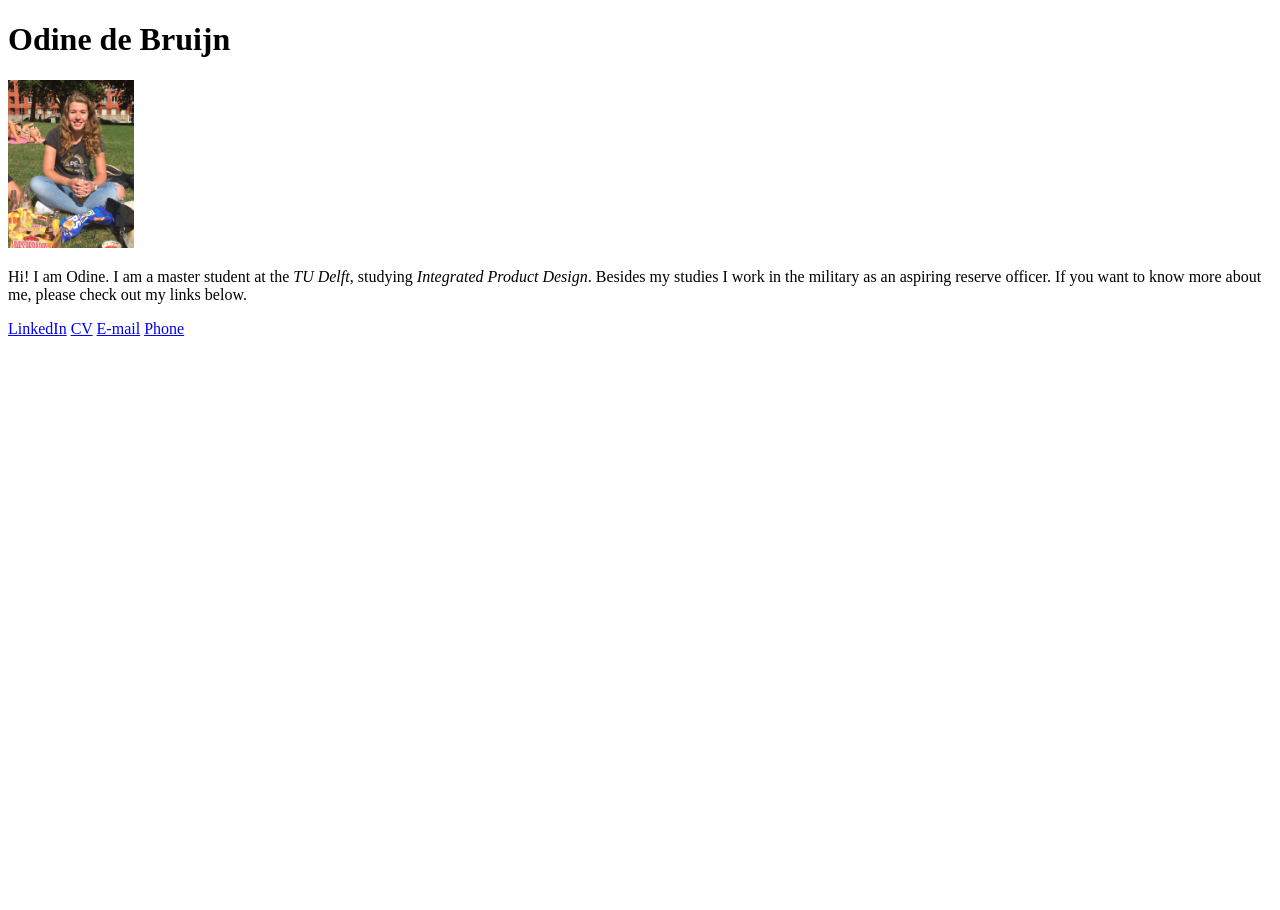
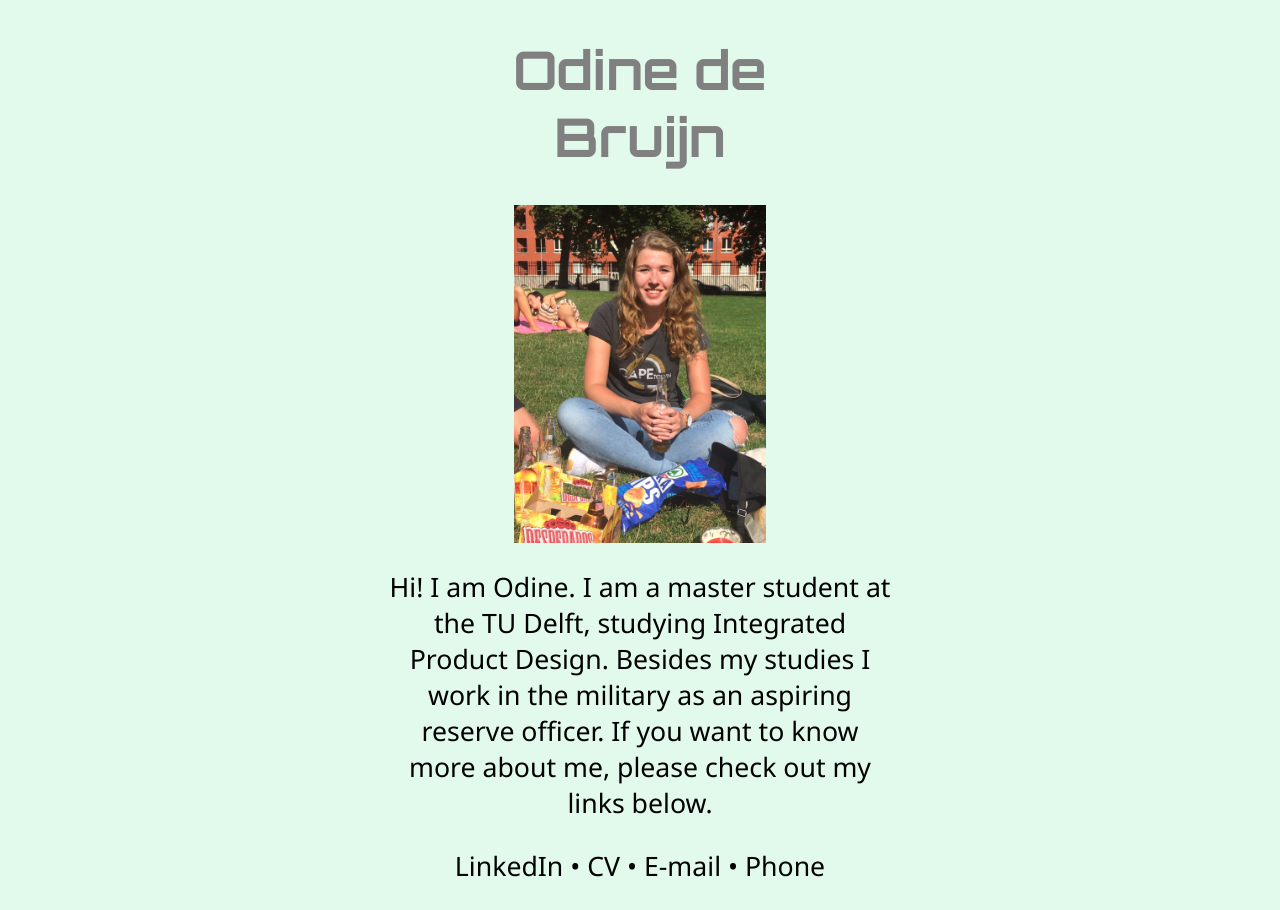
Before and after one commit to OdineDB/Odine.github.io, a plain HTML site: page index.html in a window 1280 px wide. Before the commit the page ends 800 px from the top, so only its background shows below. Drawn offline with Linux system fonts and the light colour scheme.

Commit message:
opslaan1609

```diff
--- a/index.html
+++ b/index.html
@@ -3,6 +3,8 @@
 <!-- doctype tells the browser we are using html 5 -->
 <html lang="en">
 <head>
+    <link rel="stylesheet" href="style.css">
+    <!-- above line links the css.style to this. Now it shows up in the website -->
     <meta charset="UTF-8">
     <meta http-equiv="X-UA-Compatible" content="IE=edge">
     <meta name="viewport" content="width=device-width, initial-scale=1.0">
@@ -16,21 +18,24 @@
 <body>
     <!--everything people sees goes in between 'body'  -->
      <!-- biggest heading is h1: -->
-     <h1>Odine de Bruijn</h1>
+     <h1>   Odine de Bruijn</h1>
      <!-- hide lines of code by selecting it and making it a command -->
     <!-- first a paragraph to have a text body -->
     <!-- using a picture link to image that is already in github.io folder and collect it by using img. Alt is the description -->
     <!-- for bold use 'strong'text 'b'tag also works (not proper) italics: 'em' tag -->
-    <img src="Odine de Bruijn.jpg" alt="Picture of me drinking beer" width="10%">
-    <p>Hi! I am Odine. I am a master student at the <em>TU Delft</em>, studying <em>Integrated Product Design</em>. Besides my studies I work in the military as an aspiring reserve officer.
+    <!-- class makes sure you classify something so you can only manipulate that item in css -->
+    <img class="Fotodine" src="Odine de Bruijn.jpg" alt="Picture of me drinking beer" >
+    <p>Hi! I am Odine. I am a master student at the TU Delft, studying <a href="https://www.tudelft.nl/onderwijs/opleidingen/masters/ipd/msc-integrated-product-design">Integrated Product Design</a>.
+        Besides my studies I work in the military as an aspiring reserve officer.
+
      If you want to know more about me, please check out my links below.
     </p>
        <!-- add a link -->
        <p>
-        <a href="https://www.linkedin.com/in/odine-de-bruijn-22115120a/" target="_blank">LinkedIn</a>
+        <a href="https://www.linkedin.com/in/odine-de-bruijn-22115120a/" target="_blank">LinkedIn</a> &#x2022
         <!-- Target _blank makes it so that the link opens in a new tab -->
-        <a href="./CV_Odine_de_Bruijn.pdf">CV</a>
-        <a href="mailto:Odine.debruijn@gmail.com">E-mail</a>
+        <a href="./CV_Odine_de_Bruijn.pdf">CV</a> &#x2022
+        <a href="mailto:Odine.debruijn@gmail.com">E-mail</a> &#x2022
         <a href="tel: +31618961717">Phone</a>
        </p>
 
--- /dev/null
+++ b/style.css
@@ -0,0 +1,44 @@
+@import url('https://fonts.googleapis.com/css2?family=Orbitron:wght@400;500;700&display=swap');
+body{
+    /* CSS goes here */
+background-color: rgb(226, 250, 235);
+    font-family:'Segoe UI', Tahoma, Geneva, Verdana, serif;
+    font-size: 20pt;
+    /* fontcolor is color */
+    color: rgb(0, 0, 0);
+
+}
+h1{text-align: center;}
+h1{font-family: 'Orbitron', sans-serif;}
+h1{color: gray;}
+h1{max-width: 30%;
+display: block;
+margin-left: auto;
+margin-right: auto;}
+
+p{text-align: center;}
+p{
+  /* this specifies the max width of the paragraph */
+    max-width: 40%;
+    /* this will center the block */
+    display: block;
+    margin-left: auto;
+    margin-right: auto;
+
+}
+a{text-decoration: wavy;}
+a:hover{
+    color: rgb(17, 128, 72);
+}
+
+a{
+    color: rgb(0, 0, 0);
+
+}
+
+
+.Fotodine{  display: block;
+    margin-left: auto;
+    margin-right: auto;
+    width: 20%;
+  }
```
